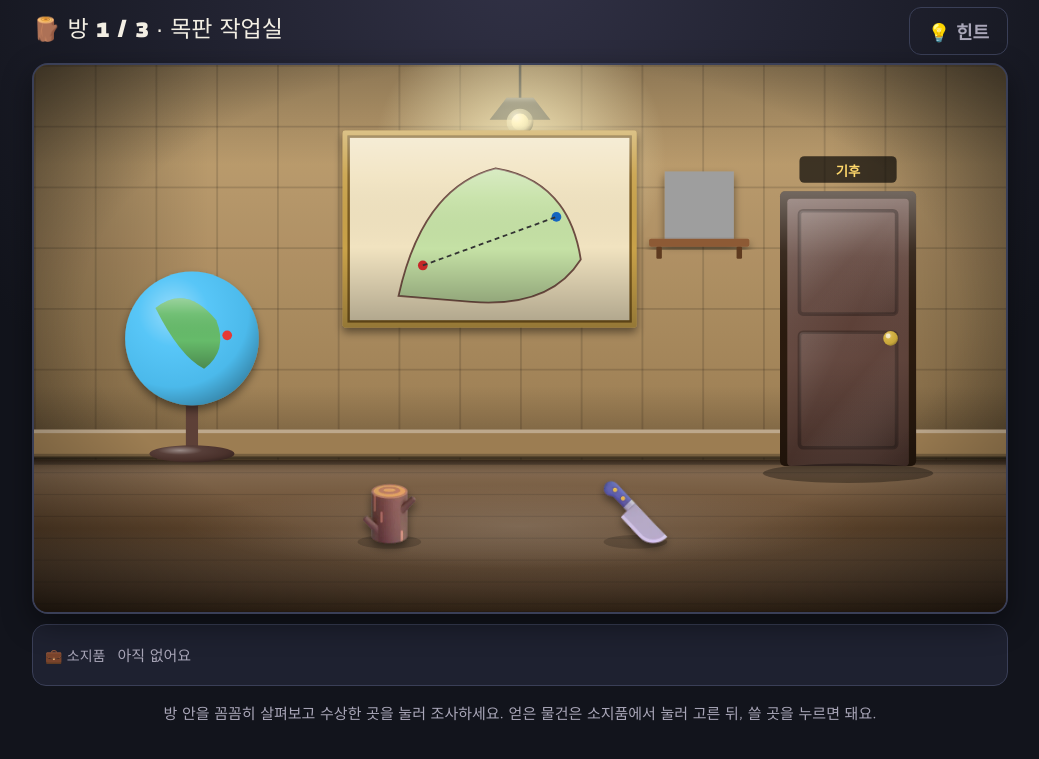
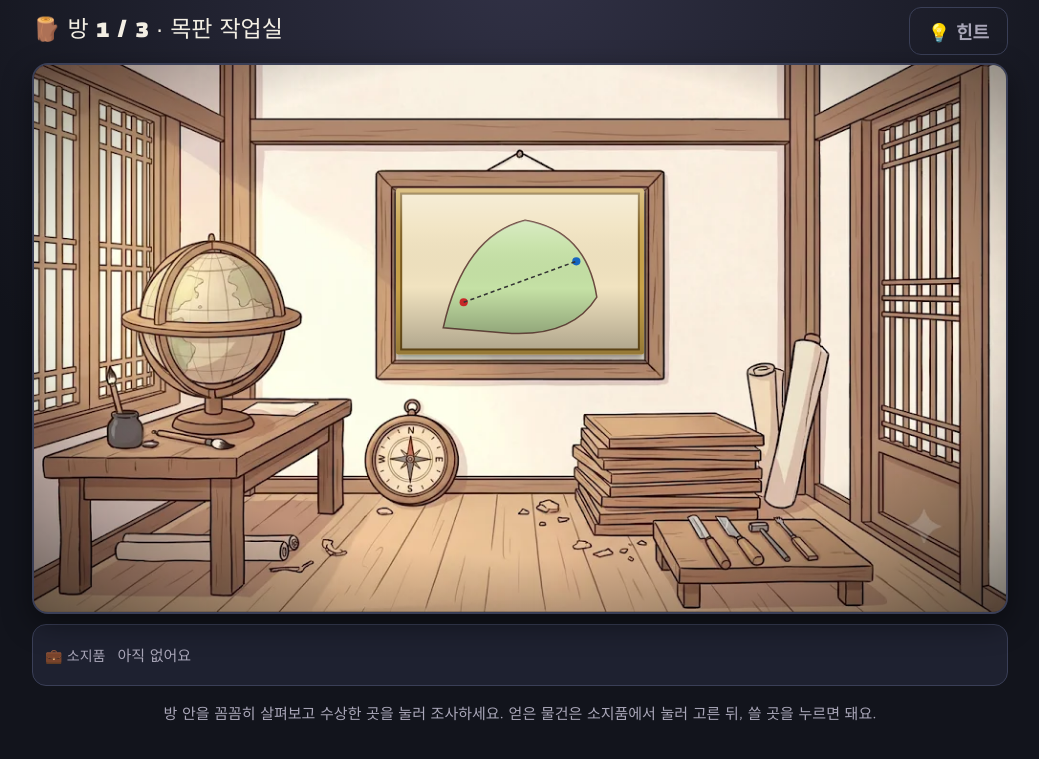
Before and after one commit to mummummi/game5grade, a plain HTML site: page g5-atlas.html in a window 1280 px wide. Both pictures are taken after a click on the button "탈출 시작 ▶". Shown: the part 51-810 px from the top of the page, without its empty margins (120-1159 px from the left). Drawn offline with Linux system fonts and the light colour scheme; grey boxes are pictures that could not be loaded.

Commit message:
5학년 국토 지도 공방 방탈출 배경을 AI 일러스트로 교체
Co-Authored-By: Claude Opus 5.5 <noreply@anthropic.com>
Claude-Session: https://claude.ai/code/session_01ScfXXMpeK4xSozEf9WkLBv

```diff
--- a/g5-atlas.html
+++ b/g5-atlas.html
@@ -29,7 +29,7 @@ button{font-family:inherit;font-size:18px;border:0;border-radius:12px;padding:10
 .roombar{display:flex;justify-content:space-between;align-items:center;margin:6px 0 8px;gap:8px;flex-wrap:wrap}
 .scene{position:relative;width:100%;border-radius:16px;overflow:hidden;border:2px solid var(--line);box-shadow:0 10px 30px rgba(0,0,0,.45);background:#000}
 .scene svg{display:block;width:100%;height:auto}
-.hot{cursor:pointer;transition:filter .15s}
+.hot .ah{fill:#fff;fill-opacity:0;stroke:#fff;stroke-opacity:0;stroke-width:5;transition:fill-opacity .15s,stroke-opacity .15s}.hot:hover .ah{fill-opacity:.14;stroke-opacity:.95}.hot.selhint .ah{stroke:#ffd54f;stroke-opacity:1;fill-opacity:.12}.hot.done .ah{fill-opacity:0}.hot{cursor:pointer;transition:filter .15s}
 .hot:hover{filter:drop-shadow(0 0 12px color-mix(in srgb,var(--gold) 90%,transparent)) brightness(1.08)}
 .hot.done{filter:saturate(.75)}
 .hot.selhint{animation:hl 1.2s ease-in-out infinite}
@@ -367,6 +367,19 @@ const sw=S*1.1;return EM(x,y-S*0.12,e,S*0.68,'filter="url(#sh)"')+R(x-sw/2,y+S*0
 /* 🧸 분위기 소품 (문제와 상관없는 기물 · 눌러 보면 설명만 나와요) */
 const DECOR=[[["s", "🧭", "옛 나침반 (윤도)", 1095, 250, 150, "조선 시대 나침반이에요. 바늘이 남북을 가리켜요."], ["f", "🪵", "목판 더미", 585, 735, 125, "아직 새기지 않은 나무판이에요."], ["f", "🔪", "조각칼", 990, 735, 125, "목판을 새기는 칼이에요. 조심!"]], [["s", "🌡️", "온도계", 1035, 250, 150, "\"오늘 기온 18℃\" 를 가리키고 있어요."], ["f", "☔", "우산꽂이", 90, 735, 125, "비 오는 날 관측 나갈 때 쓰는 우산들이에요."], ["p", "🌀", "태풍 사진", 630, 250, 150, "위성에서 찍은 태풍의 눈 사진이에요."]], [["f", "📏", "긴 줄자", 630, 735, 125, "땅의 길이를 재는 50m 줄자예요."], ["f", "🚩", "측량 깃대", 1035, 735, 125, "빨간색·흰색 줄무늬 깃대예요."], ["p", "🖼️", "김정호 초상화", 90, 250, 150, "지도를 만든 김정호의 모습이에요."]]];
 DECOR.forEach((list,ri)=>{const r=THEME.rooms[ri];if(!r)return;list.forEach((d,k)=>r.objects.push({id:'deco'+k,deco:1,title:d[1]+' '+d[2],art:DART(d),html:'<div class="box">'+d[6]+'</div>'}))});
+/* 🖼️ AI 배경 그림 */
+const ARTMAP={"rooms": [{"globe": [150, 280, 290, 320], "map": [600, 200, 400, 280, {"fit": 1, "pad": 1.02}], "door": [1340, 90, 190, 770], "deco0": [550, 550, 150, 170], "deco1": [890, 570, 310, 200], "deco2": [1030, 740, 340, 120]}, {"chart": [30, 110, 250, 310, {"fit": 1, "pad": 0.98}], "relief": [580, 400, 420, 260, {"fit": 1, "pad": 0.95}], "door": [1340, 90, 190, 770], "deco0": [430, 230, 70, 210], "deco1": [1110, 440, 190, 320], "deco2": [1050, 190, 170, 220]}, {"land": [50, 470, 440, 170, {"fit": 1, "pad": 0.9}], "fence": [680, 190, 240, 400, {"fit": 1, "pad": 0.98}], "exit": [1340, 90, 190, 770], "deco0": [530, 690, 280, 110], "deco1": [1030, 260, 270, 500], "deco2": [1050, 190, 170, 220]}], "id": "g5-atlas"};
+const AMbox=a=>{const ns='http://www.w3.org/2000/svg';const sv=document.createElementNS(ns,'svg');sv.setAttribute('width','1600');sv.setAttribute('height','900');sv.style.cssText='position:absolute;left:-9999px;top:0';sv.innerHTML=DEFS+a;document.body.appendChild(sv);let b={x:0,y:0,width:1,height:1};try{const g=document.createElementNS(ns,'g');while(sv.childNodes.length>1)g.appendChild(sv.childNodes[1]);sv.appendChild(g);const r=g.getBBox();b={x:r.x,y:r.y,width:r.width||1,height:r.height||1}}catch(e){}sv.remove();return b};
+ARTMAP.rooms.forEach((hot,ri)=>{const r=THEME.rooms[ri];if(!r||!hot)return;const src='art/'+ARTMAP.id+'_'+(ri+1)+'.webp';
+ r.bg=()=>`<image href="${src}" x="0" y="0" width="1600" height="900" preserveAspectRatio="xMidYMid slice"/>`;
+ r.objects=r.objects.filter(o=>!(o.deco&&!hot[o.id]));
+ r.objects.forEach(o=>{const h=hot[o.id];if(!h)return;const [x,y,w,hh,opt]=h;const old=o.art;
+  o.art=()=>{let s='';if(opt&&opt.keep){const [tx,ty,sc]=opt.keep;s=`<g transform="translate(${tx} ${ty}) scale(${sc})">${val(old)}</g>`}
+   if(opt&&opt.clip){const [ox,oy,orr,nx,ny,nr]=opt.clip;const sc=nr/orr;const cid='cl_'+o.id;s+=`<clipPath id="${cid}"><circle cx="${ox}" cy="${oy}" r="${orr}"/></clipPath><g transform="translate(${nx-ox*sc} ${ny-oy*sc}) scale(${sc})"><g clip-path="url(#${cid})">${val(old)}</g></g>`}
+   if(opt&&opt.lab){const arr=eval(opt.lab.expr);s+=arr.map((t,i)=>{const [lx,ly]=opt.lab.pos?opt.lab.pos[i]:[x+w*(i+.5)/arr.length,opt.lab.y];return `<rect x="${lx-48}" y="${ly-30}" width="96" height="56" rx="14" fill="#3e2723" stroke="#ffe082" stroke-width="4" opacity=".92"/><text x="${lx}" y="${ly+10}" text-anchor="middle" font-size="32" font-weight="bold" fill="#ffe082">${t}</text>`}).join('')}
+   if(opt&&opt.svg){s+=eval(opt.svg)}
+   if(opt&&opt.fit){const a=val(old);const b=AMbox(a);const p=opt.pad??0.9;const sc=Math.min(w/b.width,hh/b.height)*p;const tx=x+w/2-(b.x+b.width/2)*sc,ty=y+hh/2-(b.y+b.height/2)*sc;s=`<g transform="translate(${tx} ${ty}) scale(${sc})" opacity="${opt.op??1}">${a}</g>`}
+   return s+`<rect class="ah" x="${x}" y="${y}" width="${w}" height="${hh}" rx="22"/>`}})});
 THEME.rooms.forEach((r,ri)=>r.objects.forEach(o=>{if(!o._rid){o.id='r'+ri+'_'+o.id;o._rid=1}}));/* 방마다 물건 id를 따로 → 다른 방의 같은 이름 문/물건이 '이미 푼 것'으로 처리되는 문제 방지 */
 try{const U=S.used||{};if(Object.keys(U).some(k=>!/^[pu]_r\d+_/.test(k))){THEME.rooms.forEach((r,ri)=>r.objects.forEach(o=>{const base=o.id.replace(/^r\d+_/,'');['p_','u_'].forEach(pf=>{if(U[pf+base]&&(ri<S.room||(base!=='door'&&ri<=S.room)))U[pf+o.id]=1})}));Object.keys(U).forEach(k=>{if(!/^[pu]_r\d+_/.test(k))delete U[k]});S.used=U;save()}}catch(e){}/* 예전 저장 기록 옮기기 */
 TH=THEME;if(GRADE<=2)document.body.classList.add('kids');S.max=S.max||0;render();
```
Also changed, not shown: art/g5-atlas_1.webp (added), art/g5-atlas_2.webp (added), art/g5-atlas_3.webp (added).
